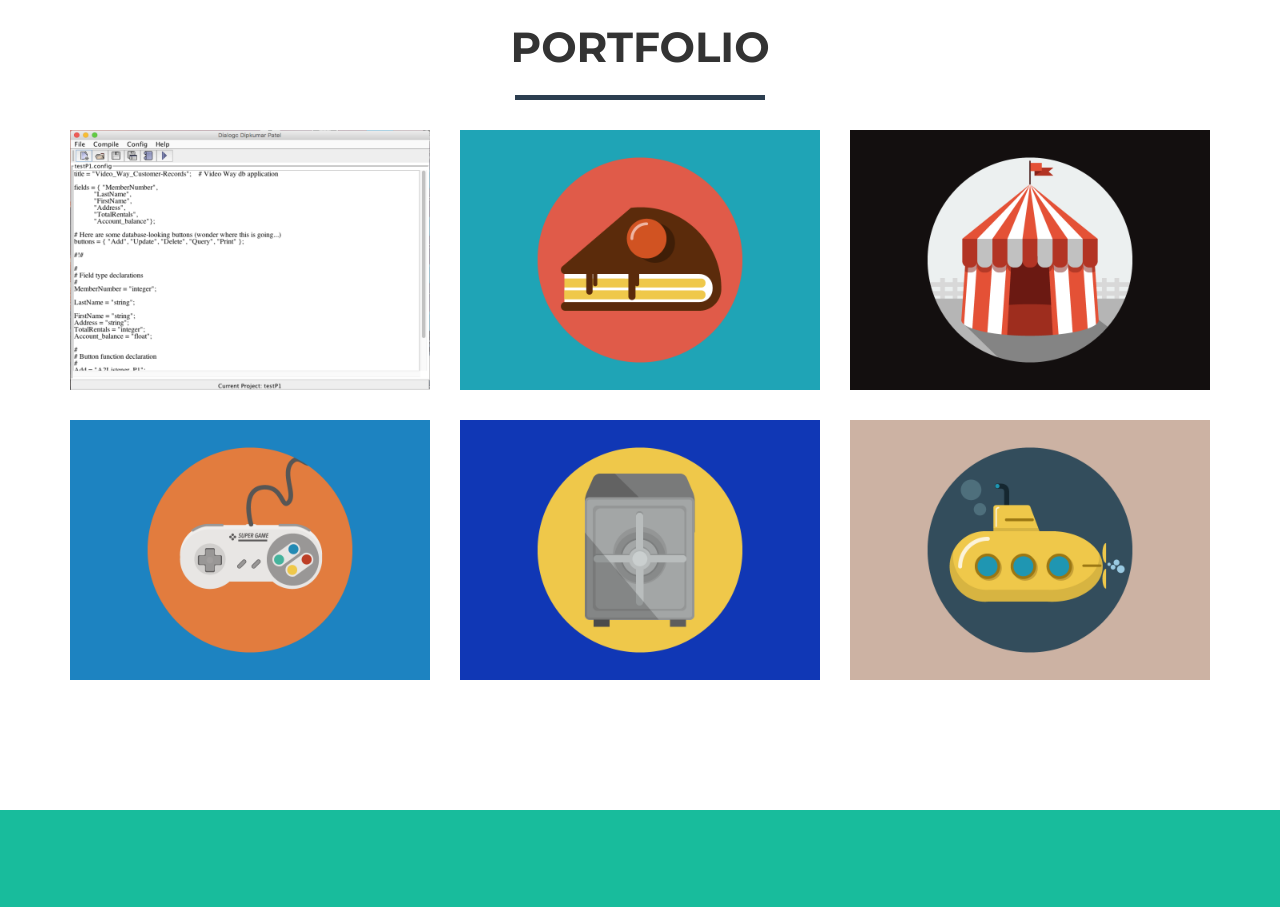
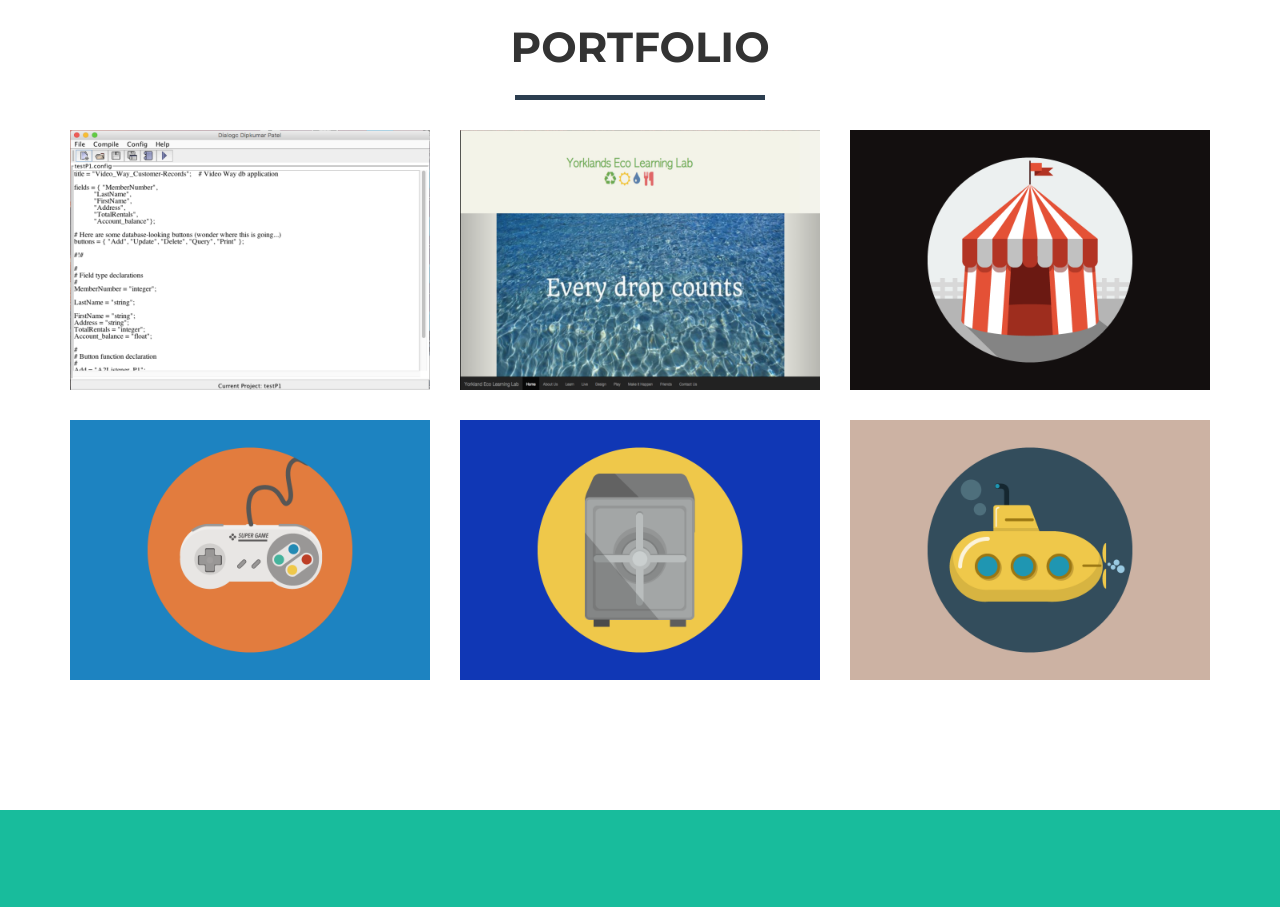
Before and after one commit to dipkpatel/portfolio, a website: page index.html in a window 1280 px wide. Shown: the part 820-1727 px from the top of the page. Drawn offline with nearby package versions, Linux system fonts and the light colour scheme.

Commit message:
updated profile

```diff
--- a/index.html
+++ b/index.html
@@ -110,7 +110,7 @@
                                 <i class="fa fa-search-plus fa-3x"></i>
                             </div>
                         </div>
-                        <img src="img/portfolio/cake.png" class="img-responsive" alt="Slice of cake">
+                        <img src="img/yorkland.png" class="img-responsive" alt="Slice of cake">
                     </a>
                 </div>
                 <div class="col-sm-4 portfolio-item">
```
Also changed, not shown: img/yorkland.png (added).
